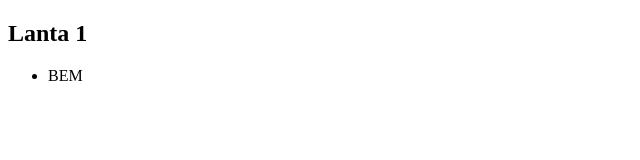
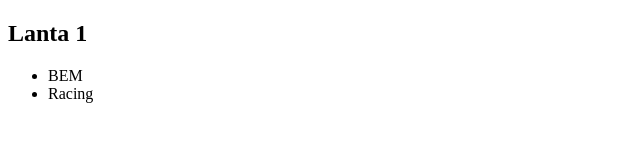
Before and after one commit to Abdfikih/test-demo, a plain HTML site: page index.html in a window 1280 px wide. Shown: the full height of the page, 0-640 px from the left. Drawn offline with Linux system fonts and the light colour scheme.

Commit message:
add racing

```diff
--- a/index.html
+++ b/index.html
@@ -10,6 +10,7 @@
     <h2>Lanta 1</h2>
     <ul>
       <li>BEM</li>
+      <li>Racing</li>
     </ul>
   </body>
 </html>
```
